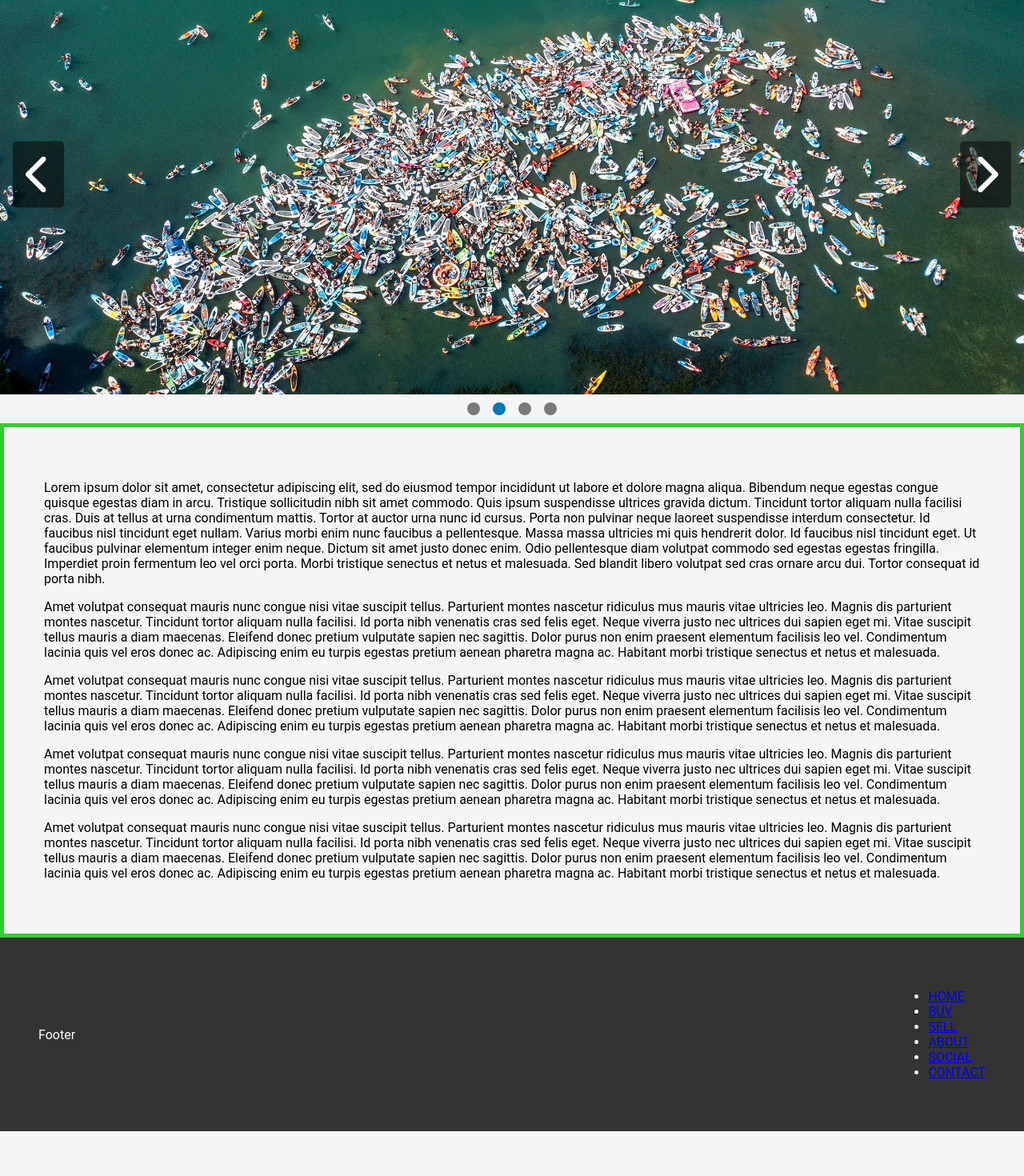
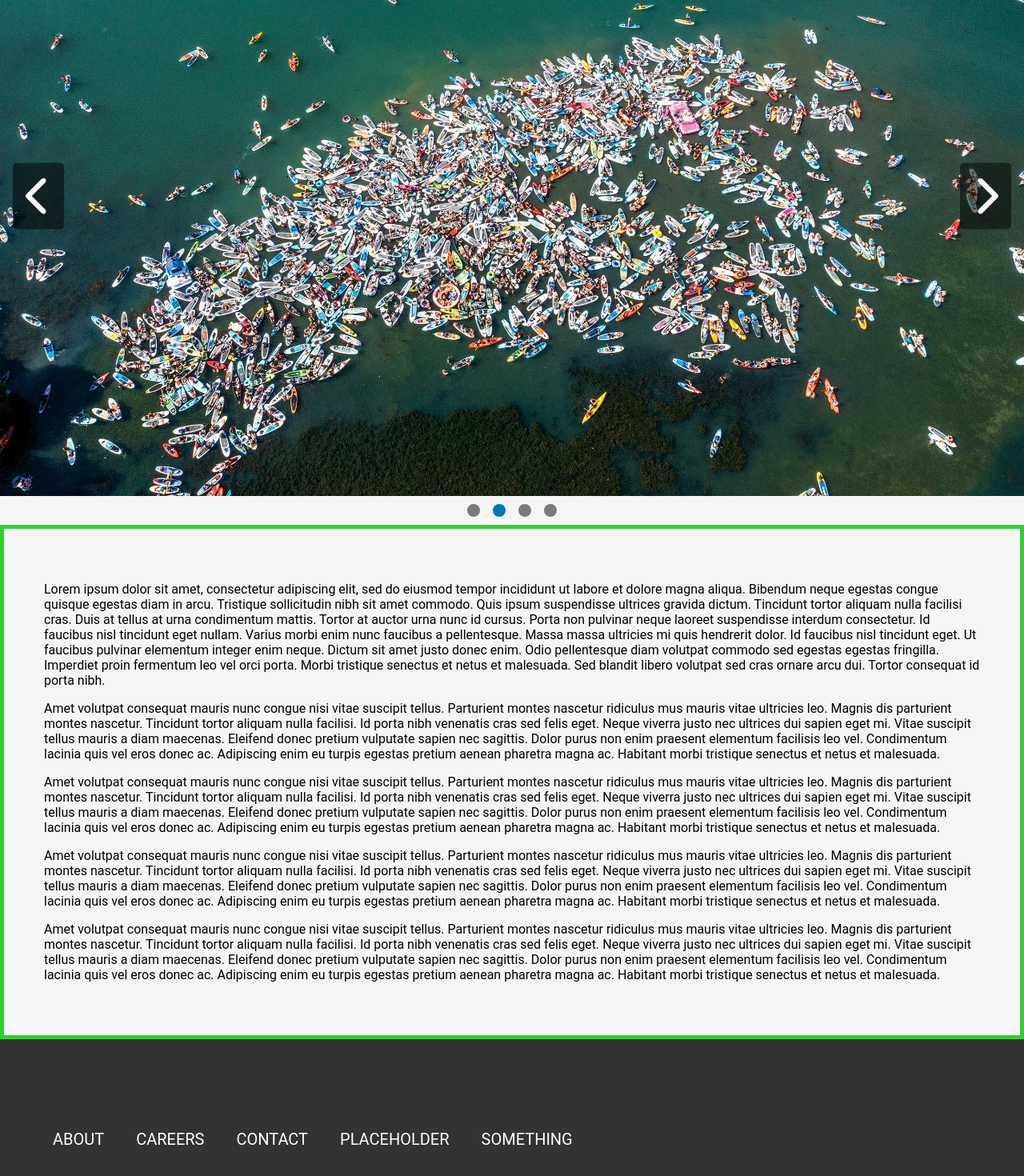
Before and after one commit to MatthewEvWalker/jeff-realtor, a React (Create React App) app: page / in a window 1280 px wide. Shown: the part 130-1600 px from the top of the page at 80% size. Before the commit the page ends 1544 px from the top, so only its background shows below. Built offline with nearby package versions, Linux system fonts and the light colour scheme.

Commit message:
added shadow and made the navbar fixed

```diff
--- a/src/components/Footer/Footer.scss
+++ b/src/components/Footer/Footer.scss
@@ -1,13 +1,46 @@
 footer {
     background-color: #333;
     color: #fff;
-    padding: 3em;
+    // padding: 3em;
     display: flex;
     justify-content: space-between;
     align-items: center;
     position: sticky;
-    left: 0;
+    // right: 10;
     bottom: 0;
     top: 100%;
     width: 100%;
+    height: 250px;
 }
+
+// .footer ul {
+//     margin: 0;
+//     padding: 0;
+//     display: flex;
+//     justify-content: flex-start; /* Push elements to the right */
+//     gap: 0.2rem;
+//     list-style: none;
+//     font-size: 20px;
+// }
+
+.footer ul {
+    // margin: 0;
+    padding: 0;
+    margin-left: 50px;
+    display: flex;
+    // align-items: center;
+    gap: 0.5rem;
+    list-style: none;
+    font-size: 20px;
+    // height: 100%;
+}
+
+.footer a {
+    position: relative;
+    text-decoration: none;
+    color: inherit;
+    padding: 1rem;
+    display: flex;
+    align-items: center;
+    // padding-bottom: 0;
+}
--- a/src/components/Footer/index.js
+++ b/src/components/Footer/index.js
@@ -6,25 +6,21 @@ export default function Footer() {
     return (
 
         <footer className='footer'>
-            Footer
                 <ul>
                     <li>
-                        <NavLink exact="true" activeclassName='active' className='link-btn'to="/"> HOME </NavLink>
+                        <NavLink exact="true" activeclassName='active' className='link-btn'to="/"> ABOUT </NavLink>
                     </li>
                     <li>
-                        <NavLink exact="true" activeclassName='active' className='link-btn'to="/buy"> BUY </NavLink>
+                        <NavLink exact="true" activeclassName='active' className='link-btn'to="/buy"> CAREERS </NavLink>
                     </li>
                     <li>
-                        <NavLink exact="true" activeclassName='active' className='link-btn'to="/sell">SELL</NavLink>
+                        <NavLink exact="true" activeclassName='active' className='link-btn'to="/sell">CONTACT</NavLink>
                     </li>
                     <li>
-                        <NavLink exact="true" activeclassName='active' className='link-btn'to="/about">ABOUT</NavLink>
+                        <NavLink exact="true" activeclassName='active' className='link-btn'to="/about">PLACEHOLDER</NavLink>
                     </li>
                     <li>
-                        <NavLink exact="true" activeclassName='active' className='link-btn'to="/social">SOCIAL</NavLink>
-                    </li>
-                    <li>
-                        <NavLink exact="true" activeclassName='active' className='link-btn'to="/contact">CONTACT</NavLink>
+                        <NavLink exact="true" activeclassName='active' className='link-btn'to="/social">SOMETHING</NavLink>
                     </li>
                 </ul>
         </footer>
--- a/src/components/Home/Home.scss
+++ b/src/components/Home/Home.scss
@@ -7,7 +7,7 @@
 
 .photo-carousel {
     width: 100%;
-    height: 550px;
+    height: 750px;
     position: relative;
 }
 
--- a/src/components/Navbar/Navbar.scss
+++ b/src/components/Navbar/Navbar.scss
@@ -10,6 +10,10 @@ body {
     align-items: center;
     gap: 2rem;
     padding: 0 1rem;
+    position: fixed;
+    z-index: 100;
+    box-shadow: 0 2px 4px rgba(0, 0, 0, 0.4);
+    opacity: 0.9;
 }
 
 .logo-name {
@@ -65,6 +69,10 @@ body {
     text-decoration: none;
 }
 
+// .nav.shadow {
+//     box-shadow: 0 2px 4px rgba(0, 0, 0, 0.2); /* Enable shadow on scrolling */
+// }
+
 .logo-name:hover {
     color: rgb(101, 101, 218);
 }
```
